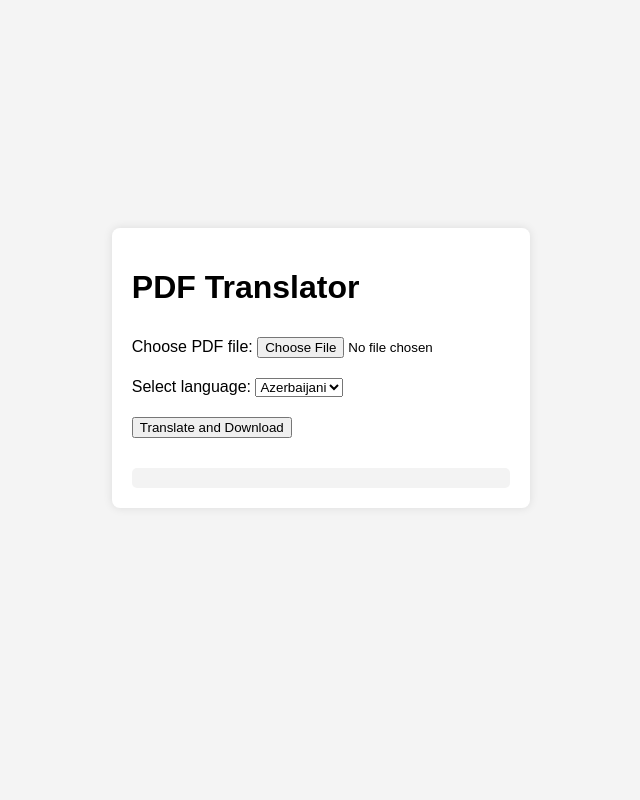
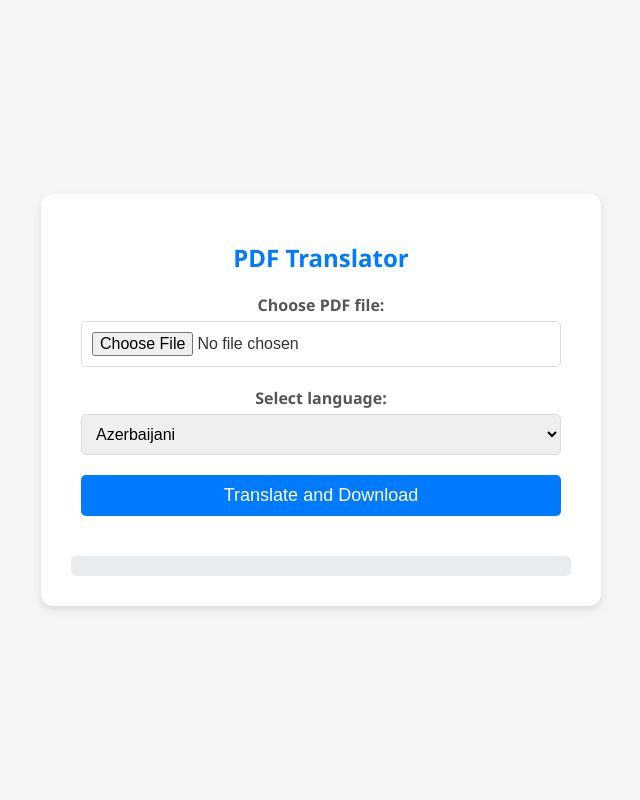
Before and after one commit to Ramil2503/PdfTranslator, a Flask app: page / in a window 1280 px wide. Shown: the whole page, without its empty margins (319-959 px from the left). Run offline with Flask 3, Linux system fonts and the light colour scheme; some libraries are stand-ins or nearby versions.

Commit message:
Improved front design and styling

```diff
--- a/templates/index.html
+++ b/templates/index.html
@@ -6,43 +6,84 @@
     <title>PDF Translator</title>
     <style>
         body {
-            font-family: Arial, sans-serif;
+            font-family: 'Segoe UI', Tahoma, Geneva, Verdana, sans-serif;
+            background-color: #f5f5f5;
+            margin: 0;
             display: flex;
             justify-content: center;
             align-items: center;
-            height: 90vh;
-            background-color: #f4f4f4;
+            height: 100vh;
+            color: #333;
         }
         .container {
-            background: white;
-            padding: 20px;
-            border-radius: 8px;
-            box-shadow: 0 0 10px rgba(0, 0, 0, 0.1);
+            background: #ffffff;
+            padding: 30px;
+            border-radius: 12px;
+            box-shadow: 0 4px 8px rgba(0, 0, 0, 0.1);
+            max-width: 500px;
+            width: 100%;
+            text-align: center;
         }
-        input[type="file"], select, button {
-            margin: 10px 0;
+        h1 {
+            font-size: 24px;
+            margin-bottom: 20px;
+            color: #007bff;
         }
-        #progress {
-            margin-top: 20px;
+        label {
+            display: block;
+            font-weight: bold;
+            margin-bottom: 5px;
+            color: #555;
+        }
+        input[type="file"],
+        select,
+        button {
+            width: calc(100% - 20px);
+            padding: 10px;
+            margin-bottom: 20px;
+            border: 1px solid #ddd;
+            border-radius: 5px;
+            box-sizing: border-box;
+            font-size: 16px;
+        }
+        button {
+            background-color: #007bff;
+            color: #ffffff;
+            border: none;
+            cursor: pointer;
+            font-size: 18px;
+        }
+        button:hover {
+            background-color: #0056b3;
         }
         .progress-bar {
-            width: 100%;
-            background-color: #f3f3f3;
+            position: relative;
+            background-color: #e9ecef;
             border-radius: 5px;
             overflow: hidden;
+            height: 20px;
+            margin-top: 20px;
+            width: 100%;
         }
         .progress-bar span {
             display: block;
-            height: 20px;
-            background-color: #4caf50;
+            height: 100%;
+            background-color: #28a745;
             width: 0;
             text-align: center;
             color: white;
             line-height: 20px;
+            transition: width 0.4s ease;
         }
         #download-button {
             display: none;
             margin-top: 20px;
+            font-size: 16px;
+            color: #007bff;
+            text-decoration: none;
+        }
+        #download-button:hover {
+            text-decoration: underline;
         }
     </style>
 </head>
@@ -51,13 +92,15 @@
         <h1>PDF Translator</h1>
         <form id="upload-form" action="/upload" method="post" enctype="multipart/form-data">
             <label for="file">Choose PDF file:</label>
-            <input type="file" id="file" name="file" accept=".pdf" required><br>
+            <input type="file" id="file" name="file" accept=".pdf" required>
+
             <label for="language">Select language:</label>
             <select id="language" name="language" required>
                 <option value="az">Azerbaijani</option>
                 <option value="ru">Russian</option>
                 <!-- Add more language options here -->
-            </select><br>
+            </select>
+
             <button type="submit">Translate and Download</button>
         </form>
         <div id="progress">
@@ -80,7 +123,6 @@
         });
 
         socket.on('progress', function(data) {
-            console.log('Progress update:', data); // Debug statement
             const progress = data.progress;
             const text = data.text || '';
             document.querySelector('.progress-bar span').style.width = progress + '%';
@@ -124,7 +166,6 @@
                 return message; // For some browsers
             }
         });
-
     </script>
 </body>
 </html>
```
